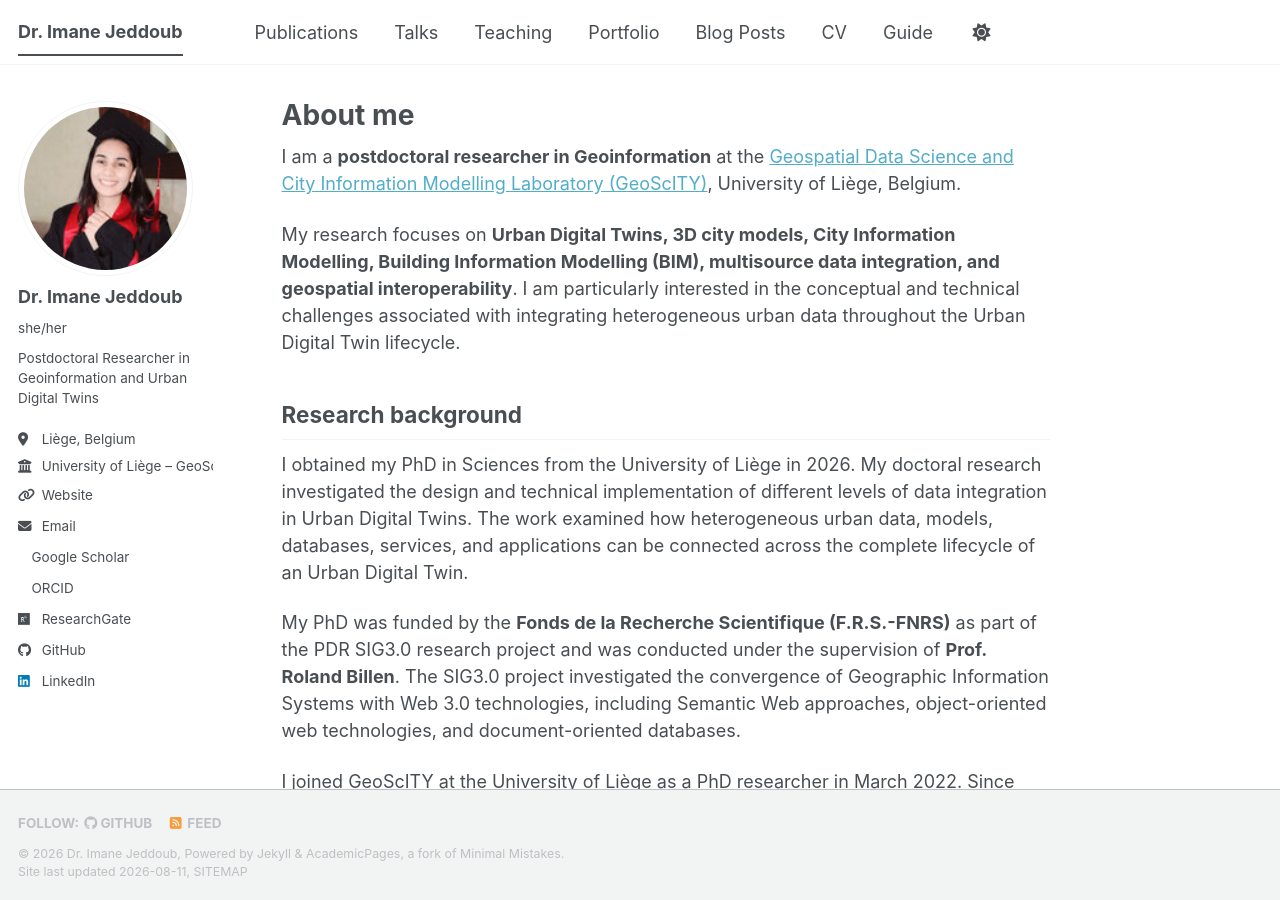
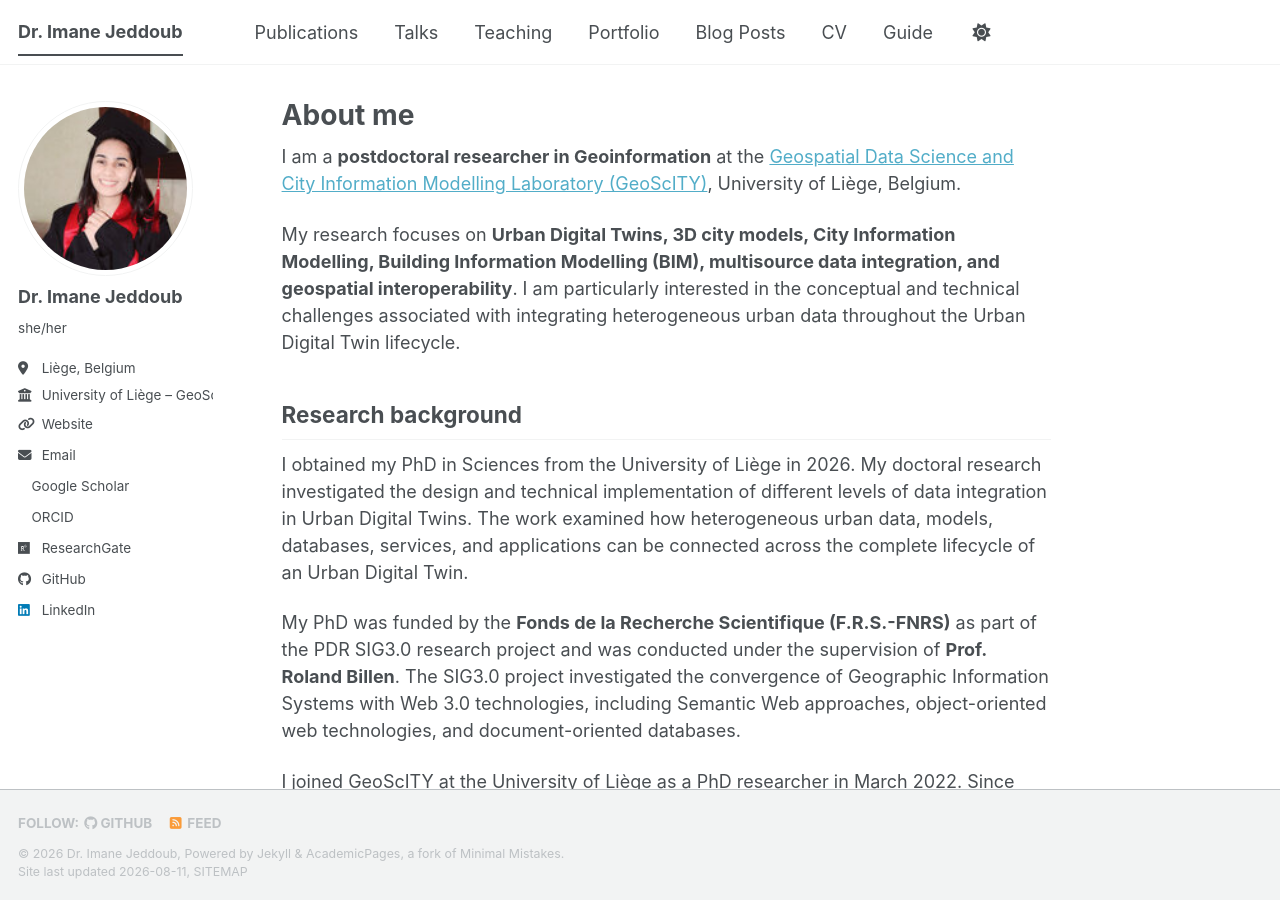
Before and after one commit to JEDDOUB/JEDDOUB.github.io, a Jekyll site: the page built from _pages/about.md, in a window 1280 px wide and 900 px high. Built offline with Jekyll 4.4.1, drawn with Linux system fonts in a browser that asks for light colours; a style sheet for code colours, icons or effects is not loaded.

Commit message:
Remove bio information from _config.yml
Clear the bio field in the configuration.

```diff
--- a/_config.yml
+++ b/_config.yml
@@ -17,7 +17,7 @@ author:
   avatar           : "Imane-Jeddoub.jpg"
   name             : "Dr. Imane Jeddoub"
   pronouns         : "she/her"
-  bio              : "Postdoctoral Researcher in Geoinformation and Urban Digital Twins"
+  bio              : ""
   location         : "Liège, Belgium"
   employer         : "University of Liège – GeoScITY"
   uri              : "https://www.geoscity.uliege.be/"
```
